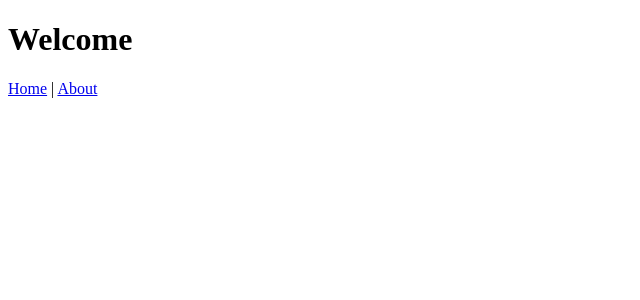
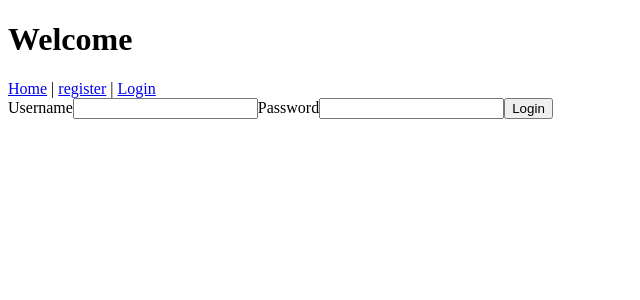
Before and after one commit to swordslinger/devop-frontend, a Vue app: page /#/login in a window 1280 px wide. Shown: the top 300 px of the page, without its empty margins (0-640 px from the left). Built offline with nearby package versions, Linux system fonts and the light colour scheme.

Commit message:
login UI completed

```diff
--- a/src/App.vue
+++ b/src/App.vue
@@ -3,7 +3,8 @@
         <h1>Welcome</h1>
         <div id="nav">
             <router-link to="/">Home</router-link> |
-            <router-link to="/register">About</router-link>
+            <router-link to="/register">register</router-link> |
+            <router-link to="/login">Login</router-link>
         </div>
         <router-view />
     </div>
--- a/src/components/Login.vue
+++ b/src/components/Login.vue
@@ -41,6 +41,7 @@ export default {
         return {
         message:"",
         loading: false,
+        successful: false,
         schema,
         }
     },
@@ -49,11 +50,11 @@ export default {
             return this.$store.state.auth.status.loggedIn
         },
     },
-    created (){
-        if (this.loggedIn) {
-            this.$router.push("/chat");
-        }
-    },
+   // created (){
+     //   if (this.loggedIn) {
+       //     this.$router.push("/");
+       // }
+   // },
     methods:{
         Login(user){
         console.log('Login method triggered with:', user)
@@ -62,7 +63,7 @@ export default {
         this.$store.dispatch("auth/login", user).then(
             () => {
             console.log("Dispatching login action with:", user)
-                this.$router.push("/chat");
+                this.$router.push("/");
             },
             (error) => {
             console.log("Error in login action:", error)
--- a/src/router/index.js
+++ b/src/router/index.js
@@ -2,6 +2,7 @@
 import { createRouter, createWebHashHistory } from 'vue-router'
 import Register from '@/components/Register.vue'
 import Home from '@/components/Home.vue'
+import Login from '@/components/Login.vue'
 
 
 const routes = [
@@ -14,6 +15,11 @@ const routes = [
     path: "/register",
     name: "Register",
     component: Register
+  },
+  {
+    path: "/login",
+    name: "Login",
+    component: Login
   }
 ]
 
--- a/src/services/authService.js
+++ b/src/services/authService.js
@@ -3,6 +3,7 @@ import axios from 'axios'
 
 // BASE URL for login,logout and register. (TEST)
 const AUTH_ENDPOINT = 'http://localhost:3000/auth'
+const AUTH_ENDPOINT2 = 'http://localhost:3001/auth'
 
 // BASE URL for login,logout and register. (Production)
 //const AUTH_ENDPOINT = 'http://k8s-default-devopfro-3395a783d4-103de2cc0dd57654.elb.eu-north-1.amazonaws.com'
@@ -23,7 +24,7 @@ class AuthService{
 
    login(user){
     // Sends the users attributes to the login endpoint and returns a http response.
-    return axios.post(AUTH_ENDPOINT + '/login', {
+    return axios.post(AUTH_ENDPOINT2 + '/login', {
         username: user.username,
         password: user.password
     })
```
